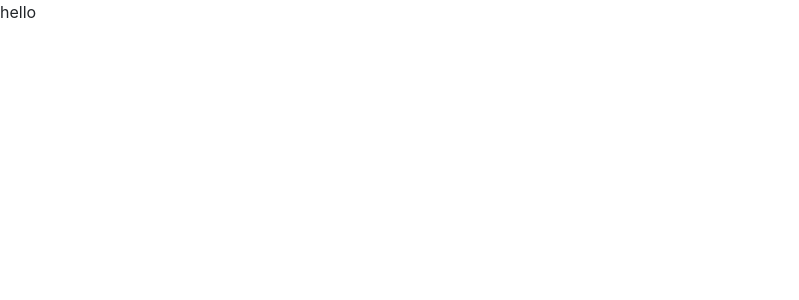
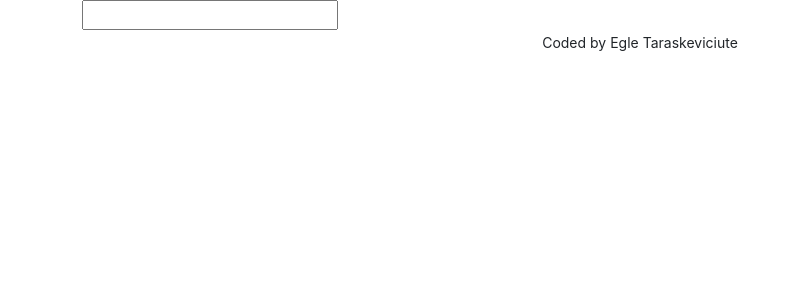
Before and after one commit to Egleta/dictionary-react, a React (Create React App) app: page / in a window 1280 px wide. Shown: the top 300 px of the page, without its empty margins (0-799 px from the left). Built offline with nearby package versions, Linux system fonts and the light colour scheme.

Commit message:
created Dictionary component and search field

```diff
--- a/src/App.css
+++ b/src/App.css
@@ -0,0 +1,4 @@
+.App-footer {
+    text-align: center;
+    margin: 30px, 0;
+}
--- a/src/App.js
+++ b/src/App.js
@@ -1,12 +1,19 @@
-
-import './App.css';
+import "./App.css";
+import Dictionary from "./Dictionary";
 
 function App() {
-  return (
-    <div className="App">
-      hello
-    </div>
-  );
+    return (
+        <div className="App">
+            <div className="container">
+                <main>
+                    <Dictionary />
+                </main>
+                <footer className="App-footer">
+                    <small>Coded by Egle Taraskeviciute</small>
+                </footer>
+            </div>
+        </div>
+    );
 }
 
 export default App;
--- /dev/null
+++ b/src/Dictionary.css
@@ -0,0 +1,3 @@
+.Dictionary {
+
+}
--- /dev/null
+++ b/src/Dictionary.js
@@ -0,0 +1,22 @@
+import React, { useState } from "react";
+import "./Dictionary.css";
+
+export default function Dictionary() {
+    let [keyword, setKeyword] = useState("");
+    function search(event) {
+        event.preventDefault();
+        alert(`Searching for ${keyword}`);
+    }
+
+    function handleKeywordChange(event){
+        setKeyword(event.target.value);
+    }
+
+    return (
+        <div className="Dictionary">
+            <form onSubmit={search}>
+                <input type="search" onChange={handleKeywordChange}/>
+            </form>
+        </div>
+    );
+}
```
